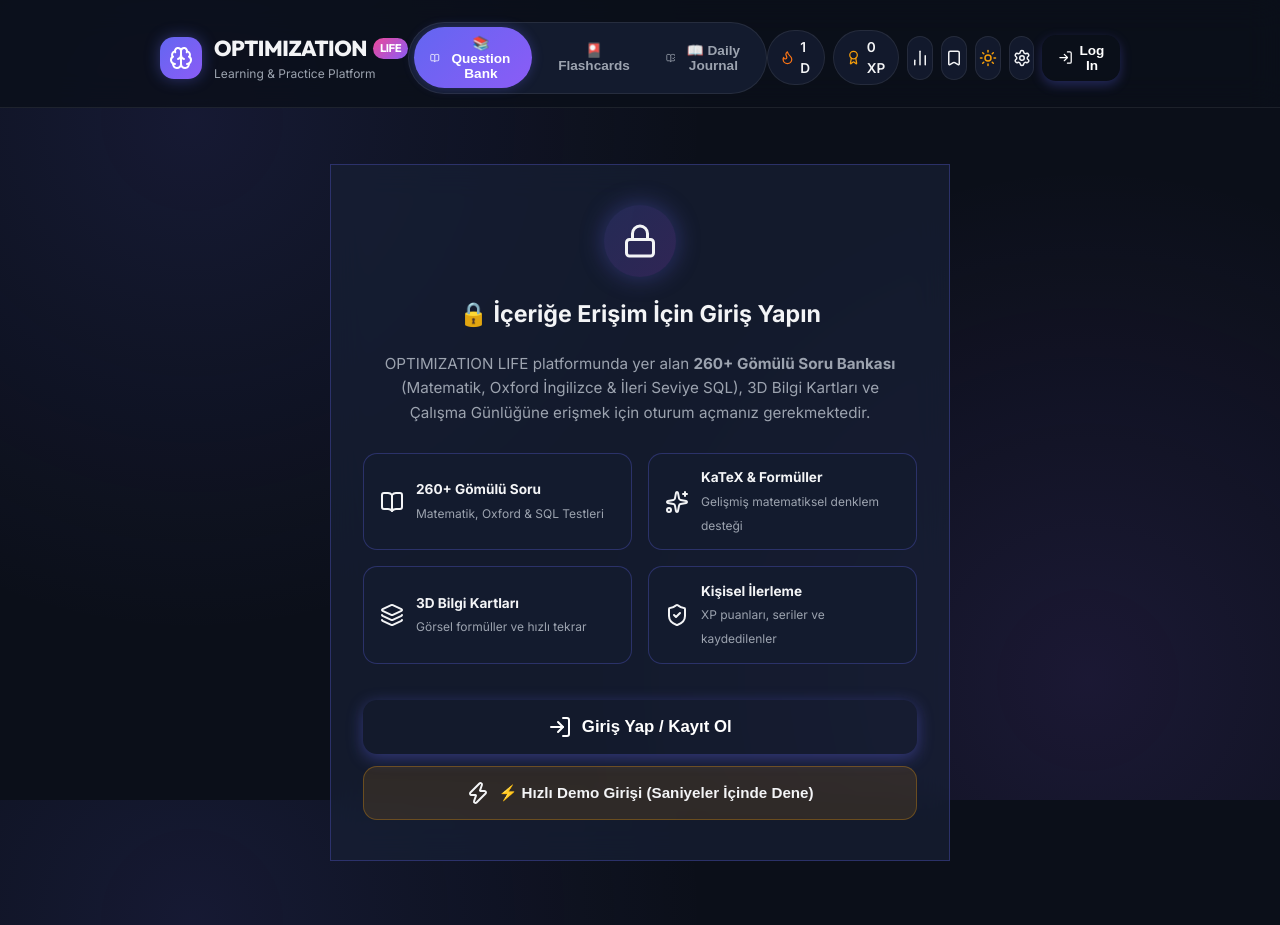
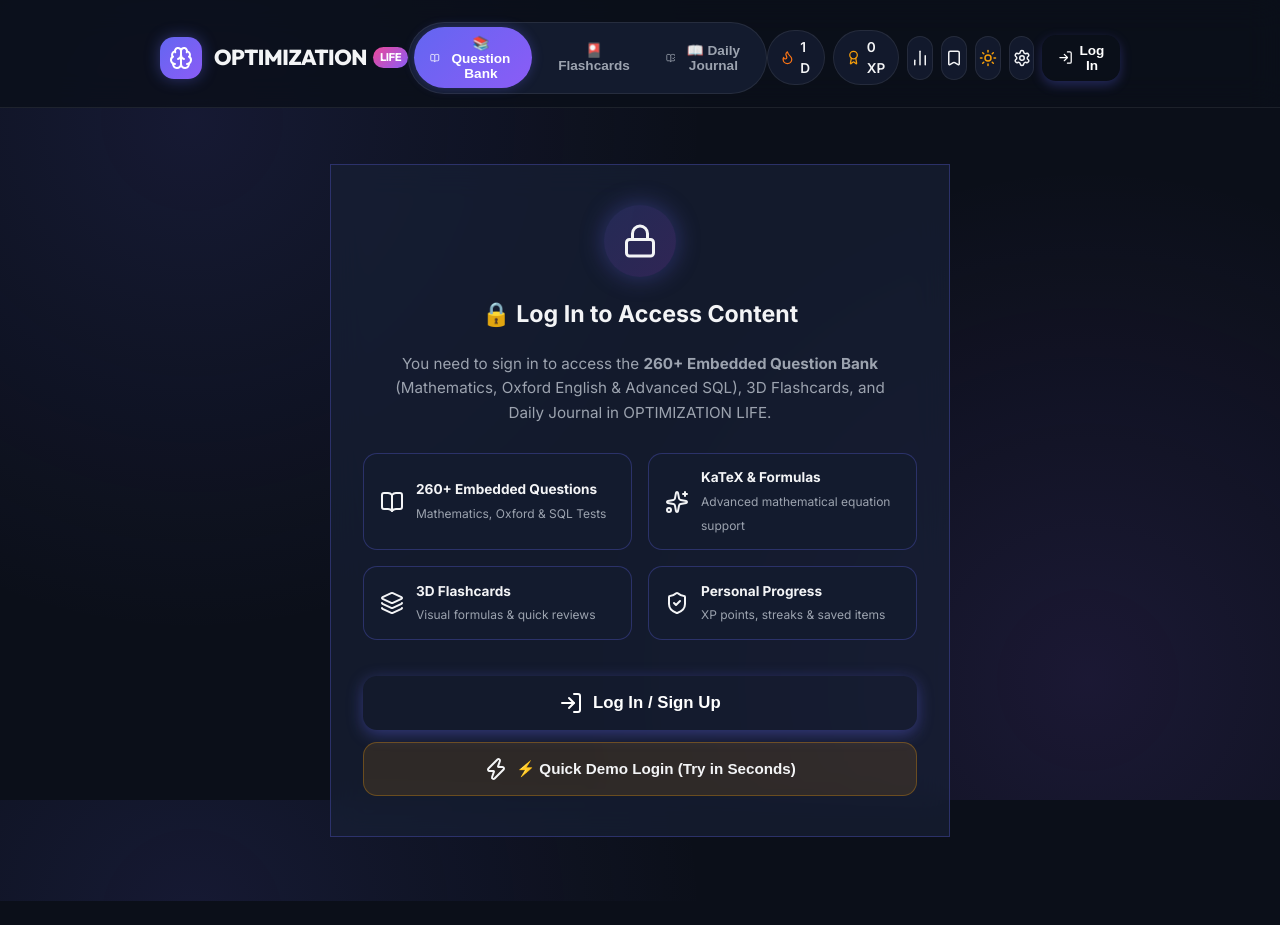
Before and after one commit to semihvz/education_platform, a React (Vite) app: page / in a window 1280 px wide. After the commit the page ends 901 px from the top, so only its background shows below. Built offline with nearby package versions, Linux system fonts and the light colour scheme.

Commit message:
Remove platform subtitle and fully translate auth guard to English

```diff
--- a/index.html
+++ b/index.html
@@ -5,9 +5,9 @@
     <link rel="icon" type="image/svg+xml" href="/vite.svg" />
     <meta name="viewport" content="width=device-width, initial-scale=1.0, maximum-scale=1.0, user-scalable=no" />
     <meta name="theme-color" content="#0b0f19" />
-    <meta name="description" content="Optimization Life - Yapay Zeka Destekli Soru Bankası, Bilgi Kartları ve Çalışma Günlüğü Platformu" />
+    <meta name="description" content="OPTIMIZATION LIFE - Built-in Question Bank, 3D Flashcards & Daily Study Journal" />
     <link rel="manifest" href="/manifest.json" />
-    <title>OPTIMIZATION LIFE - Akıllı Öğrenme & Soru Platformu</title>
+    <title>OPTIMIZATION LIFE</title>
   </head>
   <body>
     <div id="root"></div>
--- a/src/components/AuthGuardWall.tsx
+++ b/src/components/AuthGuardWall.tsx
@@ -22,9 +22,9 @@ export const AuthGuardWall: React.FC<AuthGuardWallProps> = ({ onOpenAuth, onLogi
           <Lock className="guard-lock-icon" />
         </div>
 
-        <h2>🔒 İçeriğe Erişim İçin Giriş Yapın</h2>
+        <h2>🔒 Log In to Access Content</h2>
         <p className="guard-desc">
-          OPTIMIZATION LIFE platformunda yer alan <strong>260+ Gömülü Soru Bankası</strong> (Matematik, Oxford İngilizce & İleri Seviye SQL), 3D Bilgi Kartları ve Çalışma Günlüğüne erişmek için oturum açmanız gerekmektedir.
+          You need to sign in to access the <strong>260+ Embedded Question Bank</strong> (Mathematics, Oxford English & Advanced SQL), 3D Flashcards, and Daily Journal in OPTIMIZATION LIFE.
         </p>
 
         {/* Feature Highlights Grid */}
@@ -32,29 +32,29 @@ export const AuthGuardWall: React.FC<AuthGuardWallProps> = ({ onOpenAuth, onLogi
           <div className="guard-feature-item">
             <BookOpen className="feat-icon text-indigo" />
             <div>
-              <strong>260+ Gömülü Soru</strong>
-              <span>Matematik, Oxford & SQL Testleri</span>
+              <strong>260+ Embedded Questions</strong>
+              <span>Mathematics, Oxford & SQL Tests</span>
             </div>
           </div>
           <div className="guard-feature-item">
             <Sparkles className="feat-icon text-purple" />
             <div>
-              <strong>KaTeX & Formüller</strong>
-              <span>Gelişmiş matematiksel denklem desteği</span>
+              <strong>KaTeX & Formulas</strong>
+              <span>Advanced mathematical equation support</span>
             </div>
           </div>
           <div className="guard-feature-item">
             <Layers className="feat-icon text-amber" />
             <div>
-              <strong>3D Bilgi Kartları</strong>
-              <span>Görsel formüller ve hızlı tekrar</span>
+              <strong>3D Flashcards</strong>
+              <span>Visual formulas & quick reviews</span>
             </div>
           </div>
           <div className="guard-feature-item">
             <ShieldCheck className="feat-icon text-green" />
             <div>
-              <strong>Kişisel İlerleme</strong>
-              <span>XP puanları, seriler ve kaydedilenler</span>
+              <strong>Personal Progress</strong>
+              <span>XP points, streaks & saved items</span>
             </div>
           </div>
         </div>
@@ -63,12 +63,12 @@ export const AuthGuardWall: React.FC<AuthGuardWallProps> = ({ onOpenAuth, onLogi
         <div className="guard-actions">
           <button className="guard-primary-btn" onClick={onOpenAuth}>
             <LogIn className="btn-icon" />
-            <span>Giriş Yap / Kayıt Ol</span>
+            <span>Log In / Sign Up</span>
           </button>
 
           <button className="guard-demo-btn" onClick={handleDemoLogin}>
             <Zap className="btn-icon" />
-            <span>⚡ Hızlı Demo Girişi (Saniyeler İçinde Dene)</span>
+            <span>⚡ Quick Demo Login (Try in Seconds)</span>
           </button>
         </div>
       </div>
--- a/src/components/AuthModal.tsx
+++ b/src/components/AuthModal.tsx
@@ -66,7 +66,7 @@ export const AuthModal: React.FC<AuthModalProps> = ({ onLoginSuccess, onClose })
             <LogIn className="modal-icon text-indigo" />
             <div>
               <h2>{mode === 'login' ? 'Log In to Your Account' : 'Create New Account'}</h2>
-              <p className="modal-subtitle">OPTIMIZATION LIFE Learning Platform</p>
+              <p className="modal-subtitle">OPTIMIZATION LIFE</p>
             </div>
           </div>
           <button className="close-btn" onClick={onClose}>
--- a/src/components/Header.tsx
+++ b/src/components/Header.tsx
@@ -45,7 +45,6 @@ export const Header: React.FC<HeaderProps> = ({
             </div>
             <div className="brand-text">
               <h1 className="title">OPTIMIZATION<span className="ai-badge">LIFE</span></h1>
-              <p className="subtitle">Learning & Practice Platform</p>
             </div>
           </div>
 
```
